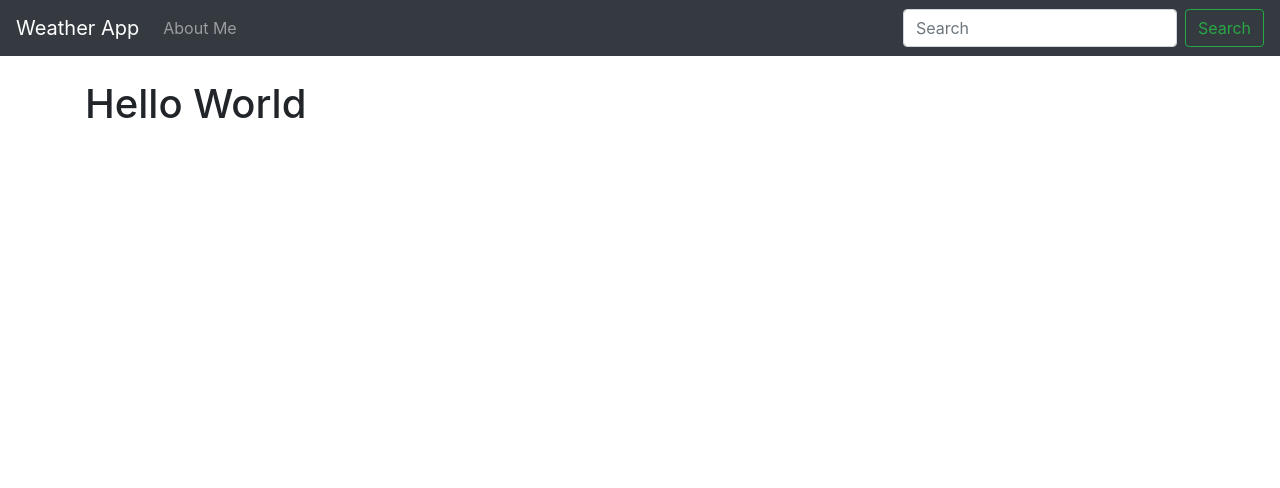
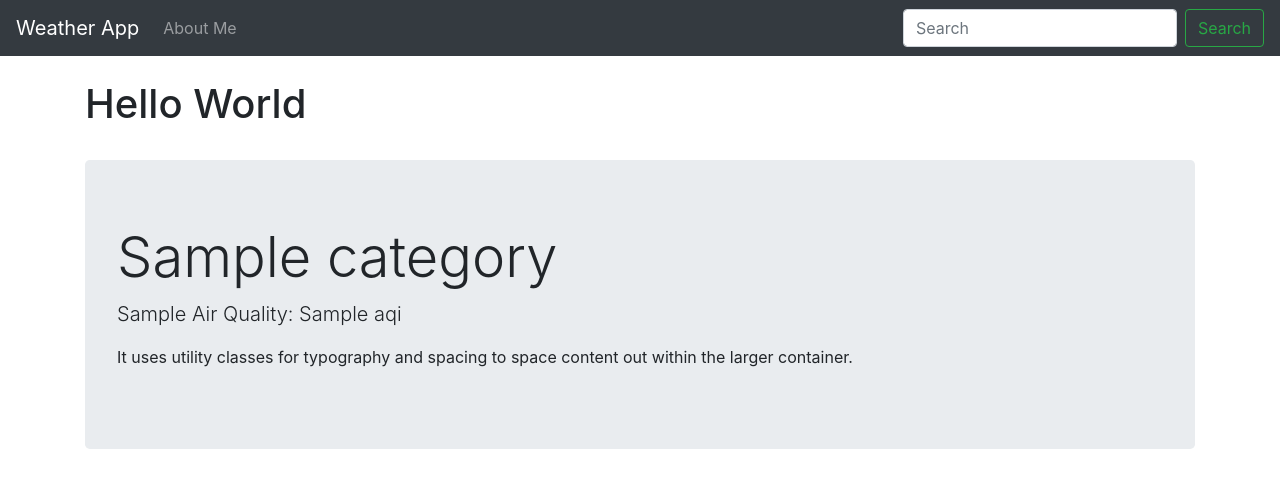
Before and after one commit to Kuraishy/Weather_App, a Django app: template weather/lookup/templates/home.html in a window 1280 px wide. Shown: the top 488 px of the page. Run offline with Django 3.2, Linux system fonts and the light colour scheme; the template is opened without the code that fills it: most values are stand-ins (such as "Sample title", 1, 10 or a date in 2020); some libraries are stand-ins or nearby versions.

Commit message:
weather api system added to the homepage

```diff
--- a/weather/lookup/templates/home.html
+++ b/weather/lookup/templates/home.html
@@ -2,5 +2,41 @@
 
 {% block content %}
 
+
+
+
+
+
+
+
 	<h1>Hello World</h1>
+	<br/>
+	<!--{{api.0}}<br/><br/>-->
+	{% if api %}
+		{% if api == "Error..." %}
+			There was an error, please try again...
+
+		{% else %}
+
+
+
+
+
+
+
+
+
+			<div class="jumbotron">
+			  <h1 class="display-4">{{ api.0.Category.Name}}</h1>
+			  <p class="lead">{{ api.0.ReportingArea }} Air Quality: {{ api.0.AQI }} </p>
+			  <!--<hr class="my-4">-->
+			  <p>It uses utility classes for typography and spacing to space content out within the larger container.</p>
+
+			</div>
+
+
+
+		{% endif %}
+	{% endif %}
+
 {% endblock %}
```
Also changed, not shown: weather/lookup/views.py (+13 -1 lines).
